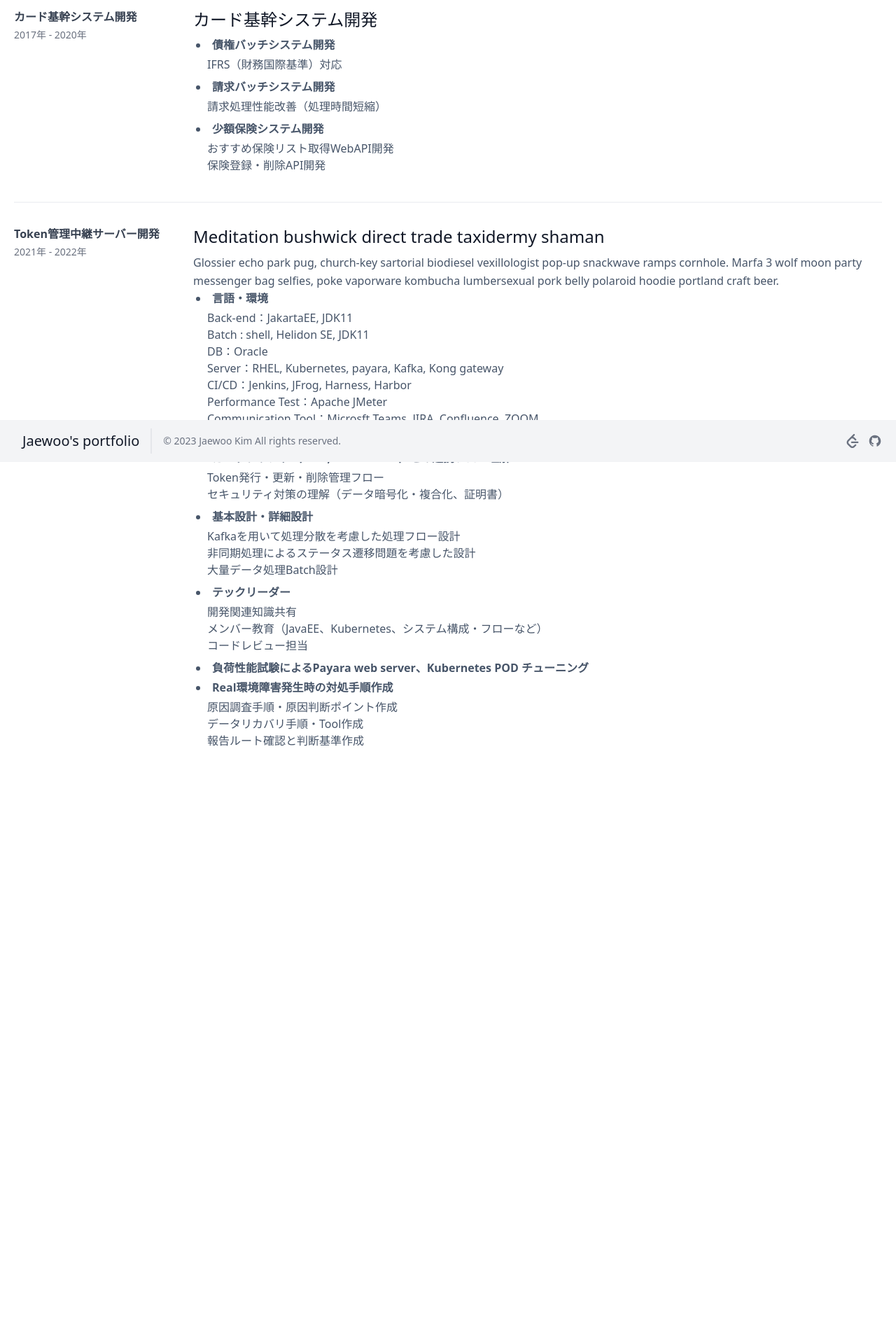
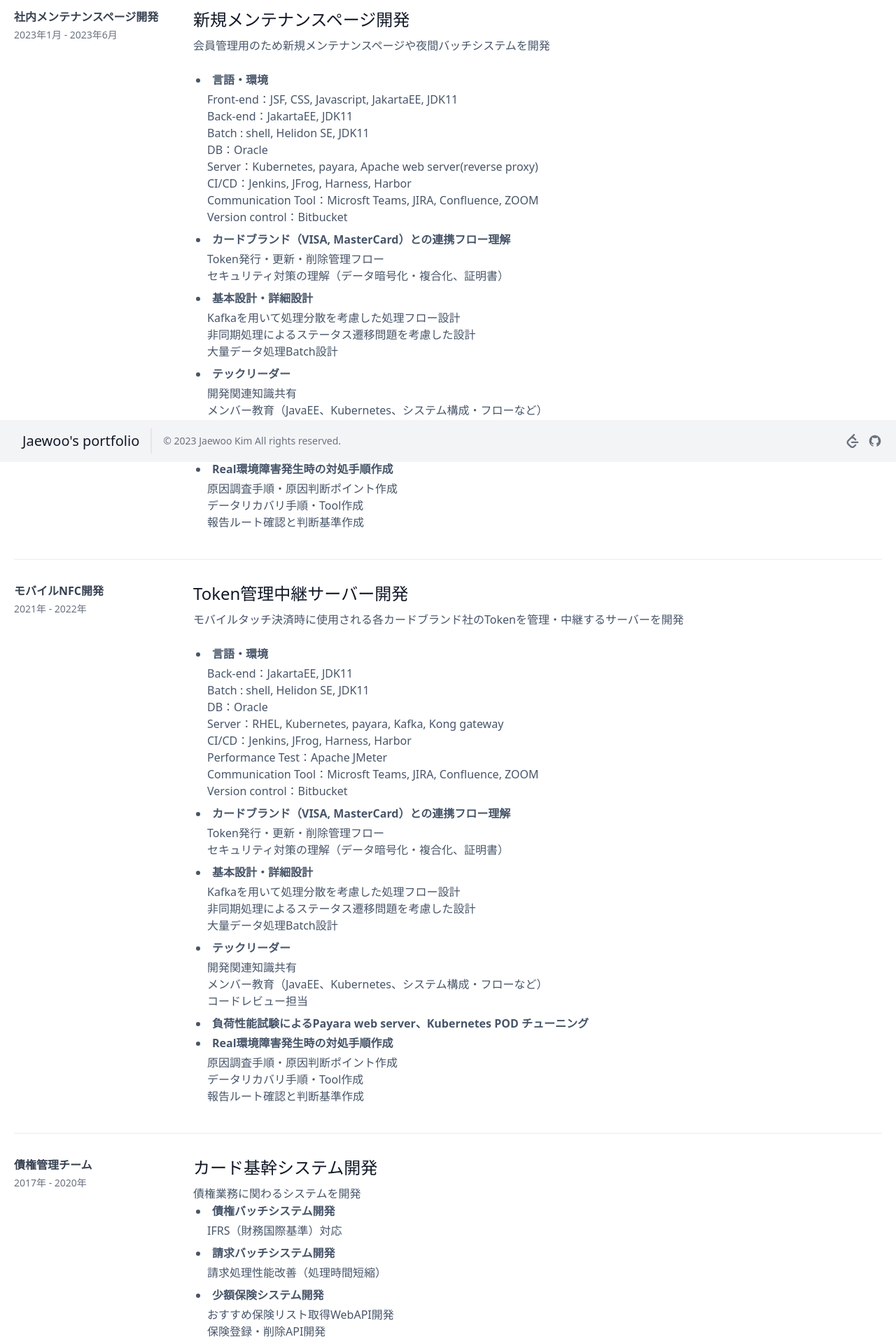
Before and after one commit to sambunarayan/next-portfolio, a Next.js app: page /about-me-career/projects in a window 1280 px wide. Shown: the part 140-2060 px from the top of the page at 70% size. Before the commit the page ends 1374 px from the top, so only its background shows below. Built offline with nearby package versions, Linux system fonts and the light colour scheme.

Commit message:
Edit page

```diff
--- a/pages/about-me-career/projects.js
+++ b/pages/about-me-career/projects.js
@@ -5,42 +5,71 @@ export default function CareerProjects() {
         <section class="text-gray-600 body-font overflow-hidden">
             <div class="container px-5 py-24 mx-auto">
                 <div class="-my-8 divide-y-2 divide-gray-100">
-                    <div class="py-8 flex flex-wrap md:flex-nowrap">
+                <div class="py-8 flex flex-wrap md:flex-nowrap">
                         <div class="md:w-64 md:mb-0 mb-6 flex-shrink-0 flex flex-col">
-                            <span class="font-semibold title-font text-gray-700">カード基幹システム開発</span>
-                            <span class="mt-1 text-gray-500 text-sm">2017年 - 2020年</span>
+                            <span class="font-semibold title-font text-gray-700">社内メンテナンスページ開発</span>
+                            <span class="mt-1 text-gray-500 text-sm">2023年1月 - 2023年6月</span>
                         </div>
                         <div class="md:flex-grow">
-                            <h2 class="text-2xl font-medium text-gray-900 title-font mb-2">カード基幹システム開発</h2>
+                            <h2 class="text-2xl font-medium text-gray-900 title-font mb-2">新規メンテナンスページ開発</h2>
+                            <p class="leading-relaxed">会員管理用のため新規メンテナンスページや夜間バッチシステムを開発</p>
+                            <br/>
                             <div className="mb-2">
-                                <li className="about-me-item">債権バッチシステム開発</li>
+                                <li className="about-me-item">言語・環境</li>
                                 <div className="about-me-sub">
-                                    IFRS（財務国際基準）対応
+                                    Front-end：JSF, CSS, Javascript, JakartaEE, JDK11<br />
+                                    Back-end：JakartaEE, JDK11<br />
+                                    Batch : shell, Helidon SE, JDK11<br />
+                                    DB：Oracle<br />
+                                    Server：Kubernetes, payara, Apache web server(reverse proxy)<br />
+                                    CI/CD：Jenkins, JFrog, Harness, Harbor<br />
+                                    Communication Tool：Microsft Teams, JIRA, Confluence, ZOOM<br />
+                                    Version control：Bitbucket
                                 </div>
                             </div>
                             <div className="mb-2">
-                                <li className="about-me-item">請求バッチシステム開発</li>
+                                <li className="about-me-item">カードブランド（VISA, MasterCard）との連携フロー理解</li>
                                 <div className="about-me-sub">
-                                    請求処理性能改善（処理時間短縮）
+                                    Token発行・更新・削除管理フロー<br />
+                                    セキュリティ対策の理解（データ暗号化・複合化、証明書）
                                 </div>
                             </div>
                             <div className="mb-2">
-                                <li className="about-me-item">少額保険システム開発</li>
+                                <li className="about-me-item">基本設計・詳細設計</li>
                                 <div className="about-me-sub">
-                                    おすすめ保険リスト取得WebAPI開発<br />
-                                    保険登録・削除API開発
+                                    Kafkaを用いて処理分散を考慮した処理フロー設計<br />
+                                    非同期処理によるステータス遷移問題を考慮した設計<br />
+                                    大量データ処理Batch設計
+                                </div>
+                            </div>
+                            <div className="mb-2">
+                                <li className="about-me-item">テックリーダー</li>
+                                <div className="about-me-sub">
+                                    開発関連知識共有<br />
+                                    メンバー教育（JavaEE、Kubernetes、システム構成・フローなど）<br />
+                                    コードレビュー担当<br />
+                                </div>
+                            </div>
+                            <div className="mb-2">
+                                <li className="about-me-item">負荷性能試験によるPayara web server、Kubernetes POD チューニング</li>
+                                <li className="about-me-item">Real環境障害発生時の対処手順作成</li>
+                                <div className="about-me-sub">
+                                    原因調査手順・原因判断ポイント作成<br />
+                                    データリカバリ手順・Tool作成<br />
+                                    報告ルート確認と判断基準作成
                                 </div>
                             </div>
                         </div>
                     </div>
                     <div class="py-8 flex flex-wrap md:flex-nowrap">
                         <div class="md:w-64 md:mb-0 mb-6 flex-shrink-0 flex flex-col">
-                            <span class="font-semibold title-font text-gray-700">Token管理中継サーバー開発</span>
+                            <span class="font-semibold title-font text-gray-700">モバイルNFC開発</span>
                             <span class="mt-1 text-gray-500 text-sm">2021年 - 2022年</span>
                         </div>
                         <div class="md:flex-grow">
-                            <h2 class="text-2xl font-medium text-gray-900 title-font mb-2">Meditation bushwick direct trade taxidermy shaman</h2>
-                            <p class="leading-relaxed">Glossier echo park pug, church-key sartorial biodiesel vexillologist pop-up snackwave ramps cornhole. Marfa 3 wolf moon party messenger bag selfies, poke vaporware kombucha lumbersexual pork belly polaroid hoodie portland craft beer.</p>
+                            <h2 class="text-2xl font-medium text-gray-900 title-font mb-2">Token管理中継サーバー開発</h2>
+                            <p class="leading-relaxed">モバイルタッチ決済時に使用される各カードブランド社のTokenを管理・中継するサーバーを開発  </p>
+                            <br/>
                             <div className="mb-2">
                                 <li className="about-me-item">言語・環境</li>
                                 <div className="about-me-sub">
@@ -88,7 +117,37 @@ export default function CareerProjects() {
                             </div>
                         </div>
                     </div>
+                    <div class="py-8 flex flex-wrap md:flex-nowrap">
+                        <div class="md:w-64 md:mb-0 mb-6 flex-shrink-0 flex flex-col">
+                            <span class="font-semibold title-font text-gray-700">債権管理チーム</span>
+                            <span class="mt-1 text-gray-500 text-sm">2017年 - 2020年</span>
+                        </div>
+                        <div class="md:flex-grow">
+                            <h2 class="text-2xl font-medium text-gray-900 title-font mb-2">カード基幹システム開発</h2>
+                            <p class="leading-relaxed">債権業務に関わるシステムを開発</p>
+                            <div className="mb-2">
+                                <li className="about-me-item">債権バッチシステム開発</li>
+                                <div className="about-me-sub">
+                                    IFRS（財務国際基準）対応
+                                </div>
+                            </div>
+                            <div className="mb-2">
+                                <li className="about-me-item">請求バッチシステム開発</li>
+                                <div className="about-me-sub">
+                                    請求処理性能改善（処理時間短縮）
+                                </div>
+                            </div>
+                            <div className="mb-2">
+                                <li className="about-me-item">少額保険システム開発</li>
+                                <div className="about-me-sub">
+                                    おすすめ保険リスト取得WebAPI開発<br />
+                                    保険登録・削除API開発
+                                </div>
+                            </div>
+                        </div>
+                    </div>
                 </div>
+
             </div>
         </section>
     </Layout>
```
